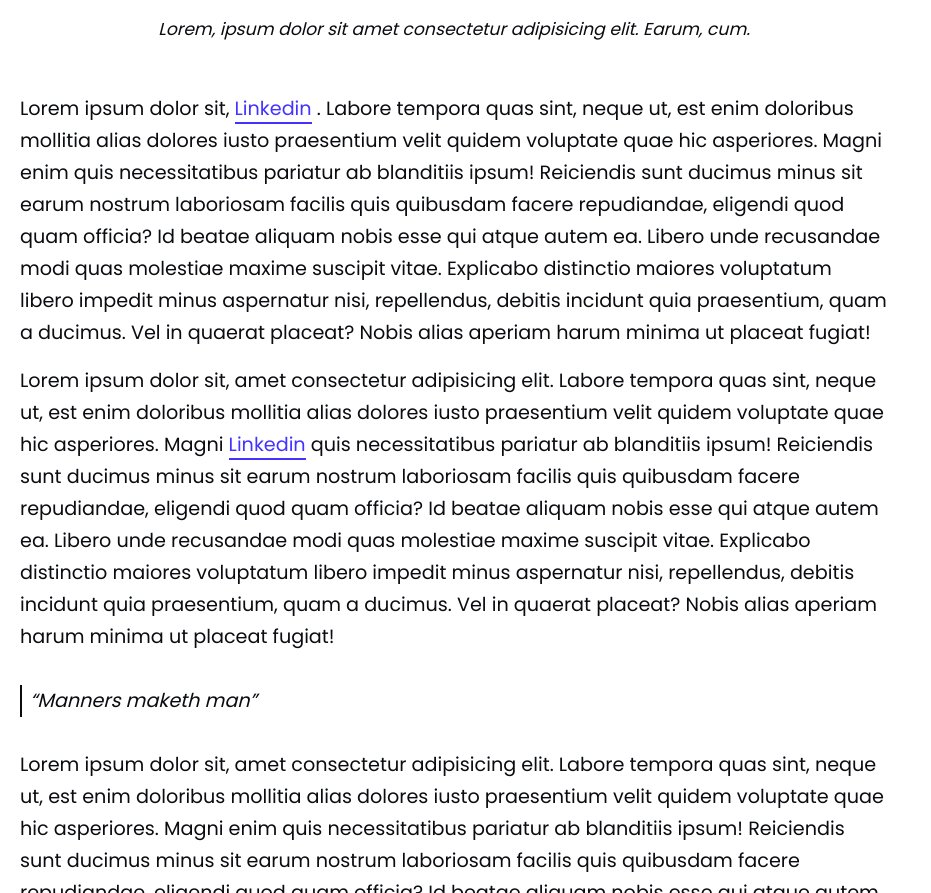
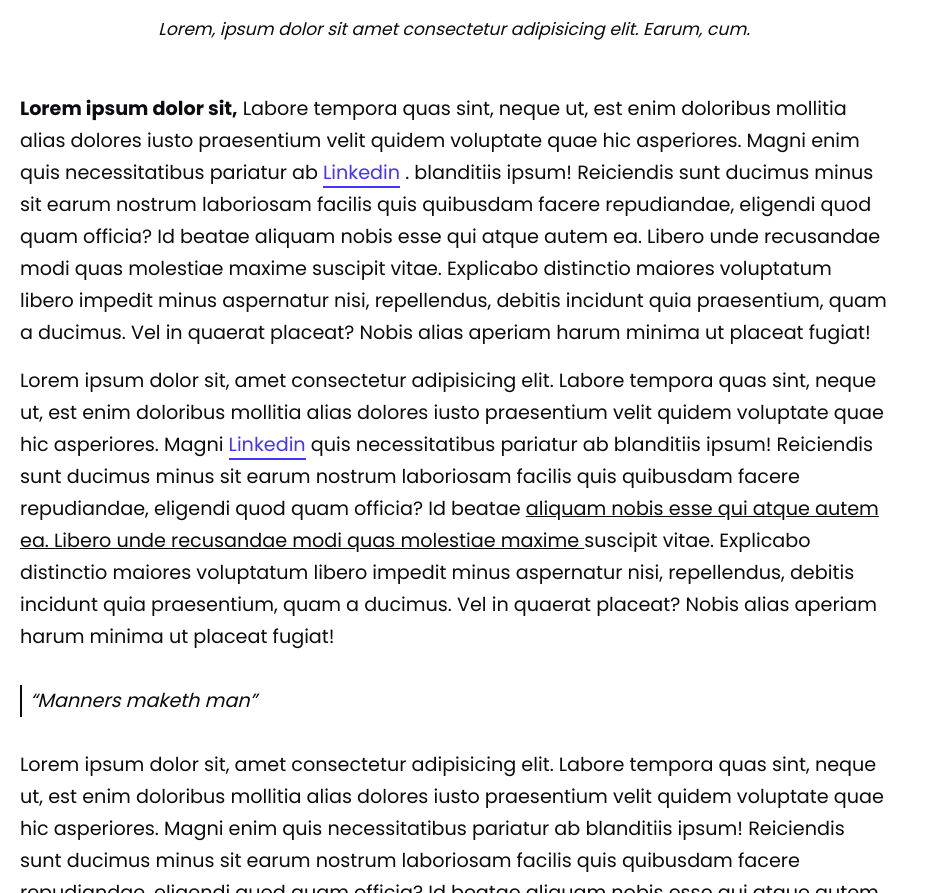
Before and after one commit to Joshua-Chu/blog-project, a plain HTML site: page blogs/blog-2.html in a window 1280 px wide. Shown: the part 996-1889 px from the top of the page, without its empty margins (0-931 px from the left). Drawn offline with Linux system fonts and the light colour scheme.

Commit message:
update blogs

```diff
--- a/blogs/blog-2.html
+++ b/blogs/blog-2.html
@@ -35,14 +35,15 @@
 					</figure>
 
 					<p>
-						Lorem ipsum dolor sit, <a href="https://www.linkedin.com/in/joshuachu627/">Linkedin</a> . Labore
-						tempora quas sint, neque ut, est enim doloribus mollitia alias dolores iusto praesentium velit
-						quidem voluptate quae hic asperiores. Magni enim quis necessitatibus pariatur ab blanditiis
-						ipsum! Reiciendis sunt ducimus minus sit earum nostrum laboriosam facilis quis quibusdam facere
-						repudiandae, eligendi quod quam officia? Id beatae aliquam nobis esse qui atque autem ea. Libero
-						unde recusandae modi quas molestiae maxime suscipit vitae. Explicabo distinctio maiores
-						voluptatum libero impedit minus aspernatur nisi, repellendus, debitis incidunt quia praesentium,
-						quam a ducimus. Vel in quaerat placeat? Nobis alias aperiam harum minima ut placeat fugiat!
+						<b> Lorem ipsum dolor sit,</b>
+						Labore tempora quas sint, neque ut, est enim doloribus mollitia alias dolores iusto praesentium
+						velit quidem voluptate quae hic asperiores. Magni enim quis necessitatibus pariatur ab
+						<a href="https://www.linkedin.com/in/joshuachu627/">Linkedin</a> . blanditiis ipsum! Reiciendis
+						sunt ducimus minus sit earum nostrum laboriosam facilis quis quibusdam facere repudiandae,
+						eligendi quod quam officia? Id beatae aliquam nobis esse qui atque autem ea. Libero unde
+						recusandae modi quas molestiae maxime suscipit vitae. Explicabo distinctio maiores voluptatum
+						libero impedit minus aspernatur nisi, repellendus, debitis incidunt quia praesentium, quam a
+						ducimus. Vel in quaerat placeat? Nobis alias aperiam harum minima ut placeat fugiat!
 					</p>
 
 					<p>
@@ -51,7 +52,9 @@
 						asperiores. Magni <a href="https://www.linkedin.com/in/joshuachu627/">Linkedin</a> quis
 						necessitatibus pariatur ab blanditiis ipsum! Reiciendis sunt ducimus minus sit earum nostrum
 						laboriosam facilis quis quibusdam facere repudiandae, eligendi quod quam officia? Id beatae
-						aliquam nobis esse qui atque autem ea. Libero unde recusandae modi quas molestiae maxime
+						<u>
+							aliquam nobis esse qui atque autem ea. Libero unde recusandae modi quas molestiae maxime
+						</u>
 						suscipit vitae. Explicabo distinctio maiores voluptatum libero impedit minus aspernatur nisi,
 						repellendus, debitis incidunt quia praesentium, quam a ducimus. Vel in quaerat placeat? Nobis
 						alias aperiam harum minima ut placeat fugiat!
```
Also changed, not shown: blogs/blog-3.html (+12 -9 lines), blogs/blog-4.html (+12 -9 lines), blogs/blog-5.html (+12 -9 lines).
